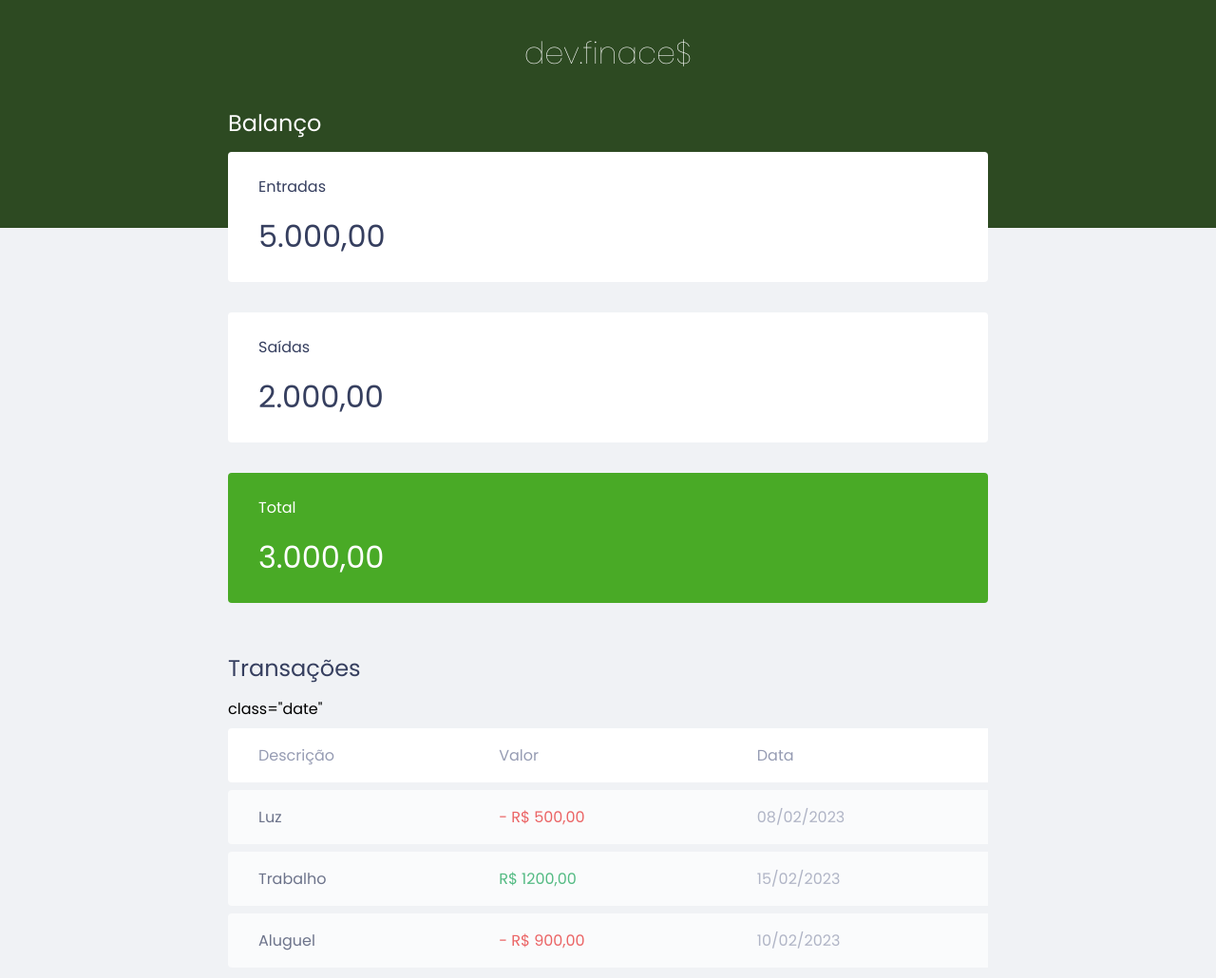
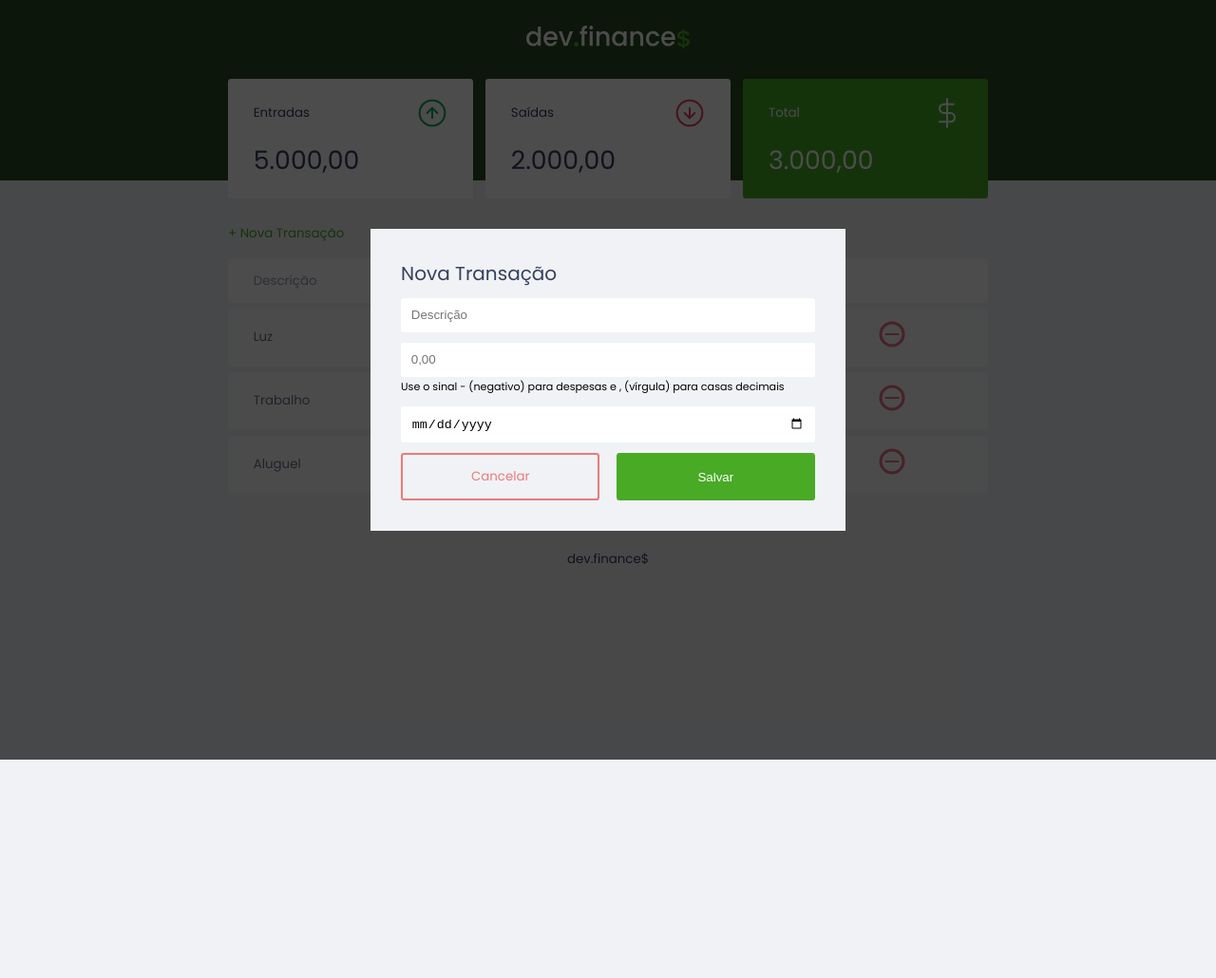
Before and after one commit to JuuCalixto/dev-finace, a plain HTML site: page index.html in a window 1280 px wide. Shown: the top 1030 px of the page at 95% size. After the commit the page ends 800 px from the top, so only its background shows below. Drawn offline with Linux system fonts and the light colour scheme.

Commit message:
finaliza formulario

```diff
--- a/index.html
+++ b/index.html
@@ -15,37 +15,52 @@
 </head>
 <body>
     <header>
-        <h1 id="logo">dev.finace$</h1>
+        <img src="./assets/logo.svg" alt="imagem de cifrão">
     </header>
 
     <main class="container">
         <section id="balance">
-            <h2>Balanço</h2>
+            <h2 class="sr-only">Balanço</h2>
 
             <div class="card">
-                <h3>Entradas</h3>
+                <h3>
+                   <span>Entradas</span>
+                   <img src="./assets/income.svg" alt="seta para cima">
+                </h3>
                 <p>5.000,00</p>
             </div>
 
             <div class="card">
-                <h3>Saídas</h3>
+                <h3>
+                   <span>Saídas</span>
+                   <img src="./assets/expense.svg" alt="seta para baixo">
+                </h3>
                 <p>2.000,00</p>
             </div>
 
-            <div class="card total class= "description"">
-                <h3>Total</h3>
+            <div class="card total">
+                <h3>
+                   <span>Total</span>
+                   <img src="./assets/total.svg" alt="">
+                </h3>
                 <p>3.000,00</p>
             </div>
         </section>
 
-        <section id="transactions">
-            <h2>Transações</h2>
+        <section id="transaction">
+            <h2 class="sr-only">Transações</h2>
+
+            <a href="#"
+            onclick="Modal.open()"
+             class="button new"> + Nova Transação</a>
+
             <table id="data-table">
                 <thead>
                     <tr>
                         <th class="description">Descrição</th>
                         <th>Valor</th>
                         <th>Data</th>
+                        <th></th>
                     </tr>
                 </thead>
 
@@ -54,18 +69,27 @@
                         <td class="description">Luz</td>
                         <td class="expense">- R$ 500,00</td>
                         <td class="date"> 08/02/2023</td>
+                        <td>
+                            <img src="./assets/minus.svg" alt="imagem de remover">
+                        </td>
                     </tr>
-         class="date"
+
                     <tr>
                         <td class= "description">Trabalho</td>
                         <td class="income"> R$ 1200,00</td>
                         <td class="date"> 15/02/2023</td>
+                        <td>
+                            <img src="./assets/minus.svg" alt="imagem de remover">
+                        </td>
                     </tr>
 
                     <tr>
                         <td class="description">Aluguel</td>
                         <td class="expense">- R$ 900,00</td>
                         <td class="date"> 10/02/2023</td>
+                        <td>
+                            <img src="./assets/minus.svg" alt="imagem de remover">
+                        </td>
                     </tr>
 
                 </tbody>
@@ -73,10 +97,69 @@
         </section>
     </main>
 
+    <div class="modal-overlay active">
+        <div class="modal">
+                <div id="form">
+                    <h2>Nova Transação</h2>
+                    <form action="">
+                        <div class="input-group">
+                            <label
+                                class="sr-only" for="description">Descrição
+                            </label>
+
+                            <input
+                                type="text"
+                                id="description"
+                                name="description"
+                                placeholder="Descrição"
+                            />
+                        </div>
+
+
+                        <div class="input-group">
+                            <label
+                                class="sr-only" for="amount">Valor
+                            </label>
+
+                            <input
+                                type="number"
+                                step="0.01"
+                                id="amount"
+                                name="amount"
+                                placeholder="0,00"
+                            />
+                            <small class="help">
+                                Use o sinal - (negativo) para despesas e , (vírgula) para casas decimais
+                            </small>
+                        </div>
+
+
+                        <div class="input-group">
+                            <label
+                                class="sr-only" for="date">Data
+                            </label>
+
+                            <input
+                                type="date"
+                                id="date"
+                                name="date"
+                            />
+                        </div>
+
+                        <div class="input-group actions">
+                            <a href="#" class="button cancel">Cancelar</a>
+                            <button>Salvar</button>
+
+                        </div>
+                    </form>
+                </div>
+        </div>
+    </div>
+
     <footer>
         <p>dev.finance$</p>
     </footer>
 
-
-</body>
+    <script src="./script.js"></script>
+ </body>
 </html>
--- a/style.css
+++ b/style.css
@@ -2,11 +2,19 @@
 
 :root {
     --dark-blue: #363f5f;
+    --green: #49AA26;
+    --light-green: #3dd705;
+    --red: #e92929;
 }
+
 * {
     margin: 0;
     padding: 0;
     box-sizing: border-box;
+}
+
+html {
+    font-size: 93.75%;
 }
 
 body {
@@ -14,9 +22,20 @@ body {
     font-family: 'Poppins', sans-serif;
 }
 
+.sr-only {
+    position: absolute;
+    width: 1px;
+    height: 1px;
+    padding: 0;
+    margin: -1px;
+    overflow: hidden;
+    clip: rect(0, 0, 0, 0);
+    white-space: nowrap;
+    border-width: 0;
+}
+
 .container {
     width: min(90vw, 800px);
-
     margin: auto;
 }
 
@@ -29,6 +48,57 @@ h2 {
     font-weight: normal;
 }
 
+/*LINKS & BUTTON ================*/
+a {
+    color: var(--green);
+    text-decoration: none;
+}
+
+a:hover {
+    color: var(--light-green);
+}
+
+button {
+    width: 100%;
+    height: 50px;
+
+    border: none;
+    color: white;
+    background: var(--green);
+
+    padding: 0;
+
+    border-radius: 0.25rem;
+
+    cursor: pointer;
+}
+
+button:hover {
+    background: var(--light-green);
+}
+
+.button.new {
+    display: inline-block;
+    margin-bottom: .8rem;
+}
+
+.button.cancel {
+    color: var(--red);
+    border: 2px solid var(--red);
+    border-radius: 0.25rem;
+
+    height: 50px;
+
+    display: flex;
+    align-items: center;
+    justify-content: center;
+
+    opacity: 0.6;
+}
+
+.button.cancel:hover {
+    opacity: 1;
+}
 
 /* HEADER ================*/
 header {
@@ -66,6 +136,10 @@ header {
 .card h3 {
     font-weight: normal;
     font-size: 1rem;
+
+    display: flex;
+    align-items: center;
+    justify-content: space-between;
 }
 
 .card p {
@@ -76,11 +150,17 @@ header {
 }
 
 .card.total {
-    background: #49AA26;
+    background: var(--green);
     color: white;
 }
 
 /* TABLE ===============*/
+#transaction {
+    display: block;
+    width: 100%;
+    overflow-x: auto;
+}
+
 #data-table {
     width: 100%;
     border-spacing: 0 0.5rem;
@@ -90,6 +170,11 @@ header {
 table thead tr th:first-child,
 table tbody tr td:first-child {
     border-radius: 0.25rem 0 0 0.25rem;
+}
+
+table thead tr th:last-child,
+table tbody tr td:last-child {
+    border-radius:0 0.25rem 0.25rem 0;
 }
 
 table thead th {
@@ -128,6 +213,77 @@ td.expense {
     color: #e92929;
 }
 
+/* MODAL ===============*/
+.modal-overlay {
+    width: 100%;
+    height: 100%;
+
+    background-color: rgba(0,0,0,0.7);
+
+    position: fixed;
+    top: 0;
+
+    display: flex;
+    align-items: center;
+    justify-content: center;
+
+    opacity: 0;
+    visibility: hidden;
+
+    z-index: 999;
+}
+
+.modal-overlay.active {
+    opacity: 1;
+    visibility: visible;
+}
+
+.modal {
+    background: #f0f2f5;
+    padding: 2.4rem;
+    width: 60%;
+    max-width: 500px;
+
+    z-index: 1;
+}
+
+/* FORM ===============*/
+#form {
+    max-width: 500px;
+}
+
+#form h2 {
+    margin-top: 0;
+}
+
+input {
+    border: none;
+    border-radius: 0.2rem;
+
+    padding: 0.8rem;
+
+    width: 100%;
+}
+
+.input-group {
+    margin-top: 0.8rem;
+}
+
+.input-group small {
+    opacity: 0.4rem;
+}
+
+.input-group.actions {
+    display: flex;
+    justify-content: space-between;
+    align-items: center;
+}
+
+.input-group.actions .button,
+.input-group.actions button {
+    width: 48%;
+}
+
 /* FOOTER ===============*/
 footer {
     text-align: center;
@@ -136,3 +292,16 @@ footer {
 
     opacity: 1.6rem;
 }
+
+/* RESPONSIVE ===============*/
+@media (min-width:800px) {
+    html {
+        font-size: 83.5%;
+    }
+
+    #balance {
+        display: grid;
+        grid-template-columns: 1fr 1fr 1fr;
+        gap: 1rem;
+    }
+}
```
Also changed, not shown: assets/expense.svg (added), assets/income.svg (added), assets/logo.svg (added), assets/minus.svg (added), assets/plus.svg (added), assets/total.svg (added).
